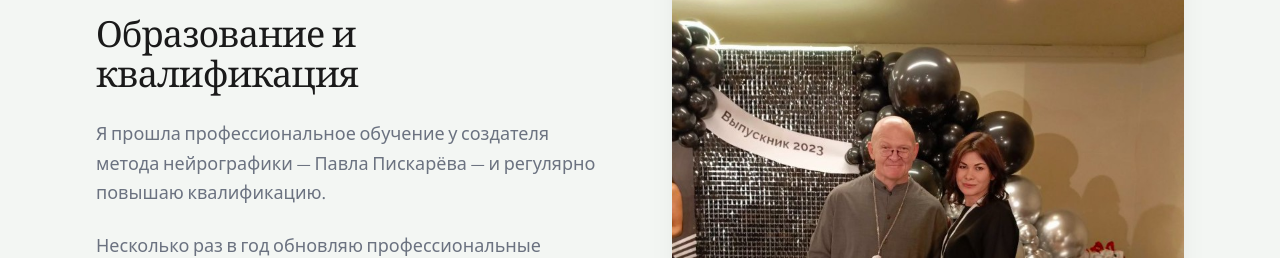
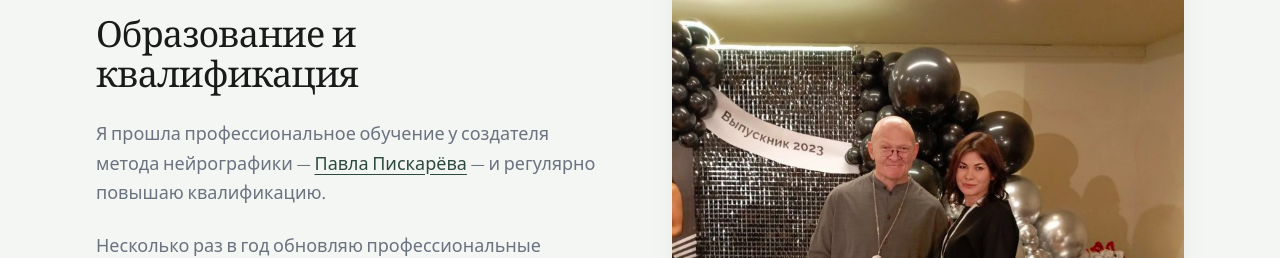
Before and after one commit to galileya2008-byte/neurographica-site, a Next.js app: page /about in a window 1280 px wide. Shown: the part 2857-3115 px from the top of the page. Built offline with nearby package versions, Linux system fonts and the light colour scheme; no server answers.

Commit message:
Link Neurographica method author to neuro.piskarev.ru.
Co-authored-by: Cursor <cursoragent@cursor.com>

```diff
--- a/app/about/page.tsx
+++ b/app/about/page.tsx
@@ -129,8 +129,16 @@ export default function AboutPage() {
               Образование и квалификация
             </h2>
             <p>
-              Я прошла профессиональное обучение у создателя метода нейрографики —
-              Павла Пискарёва — и регулярно повышаю квалификацию.
+              Я прошла профессиональное обучение у создателя метода нейрографики —{" "}
+              <a
+                href={siteConfig.methodAuthor.url}
+                target="_blank"
+                rel="noopener noreferrer"
+                className="font-medium text-accent underline underline-offset-4 hover:opacity-80"
+              >
+                Павла Пискарёва
+              </a>
+              {" "}— и регулярно повышаю квалификацию.
             </p>
             <p>
               Несколько раз в год обновляю профессиональные знания, чтобы давать
--- a/components/sections/cta/final-cta.tsx
+++ b/components/sections/cta/final-cta.tsx
@@ -44,7 +44,15 @@ export function FinalCta() {
                 Профессиональное обучение
               </p>
               <p className="mt-1 font-display text-xl">
-                Создатель метода — Павел Пискарёв
+                Создатель метода —{" "}
+                <a
+                  href={siteConfig.methodAuthor.url}
+                  target="_blank"
+                  rel="noopener noreferrer"
+                  className="underline decoration-white/50 underline-offset-4 transition hover:decoration-white"
+                >
+                  {siteConfig.methodAuthor.name}
+                </a>
               </p>
             </div>
           </div>
--- a/config/site.ts
+++ b/config/site.ts
@@ -12,6 +12,10 @@ export const siteConfig = {
   social: {
     telegram: "https://t.me/galina1901",
     telegramHandle: "@galina1901",
+  },
+  methodAuthor: {
+    name: "Павел Пискарёв",
+    url: "https://neuro.piskarev.ru/",
   },
 } as const;
 
```
